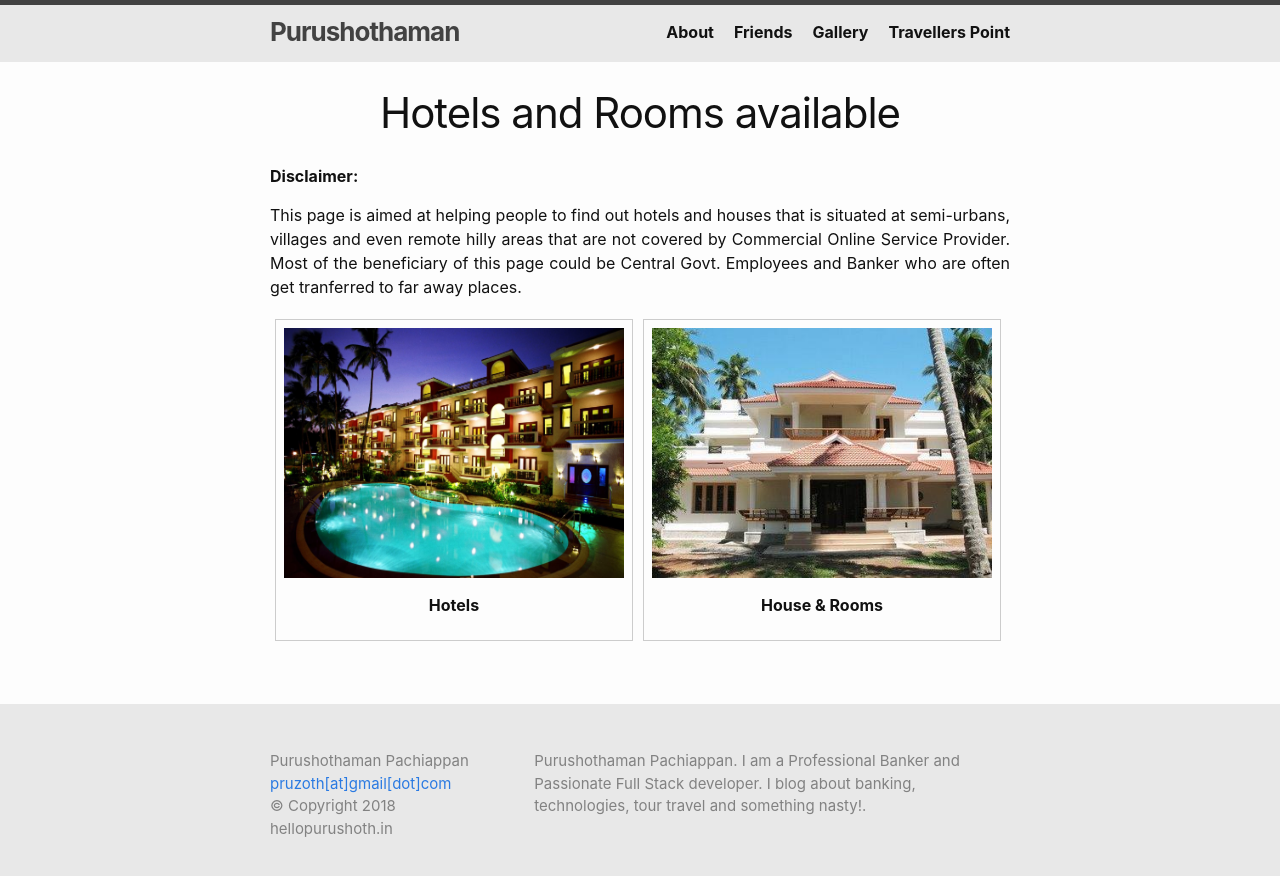
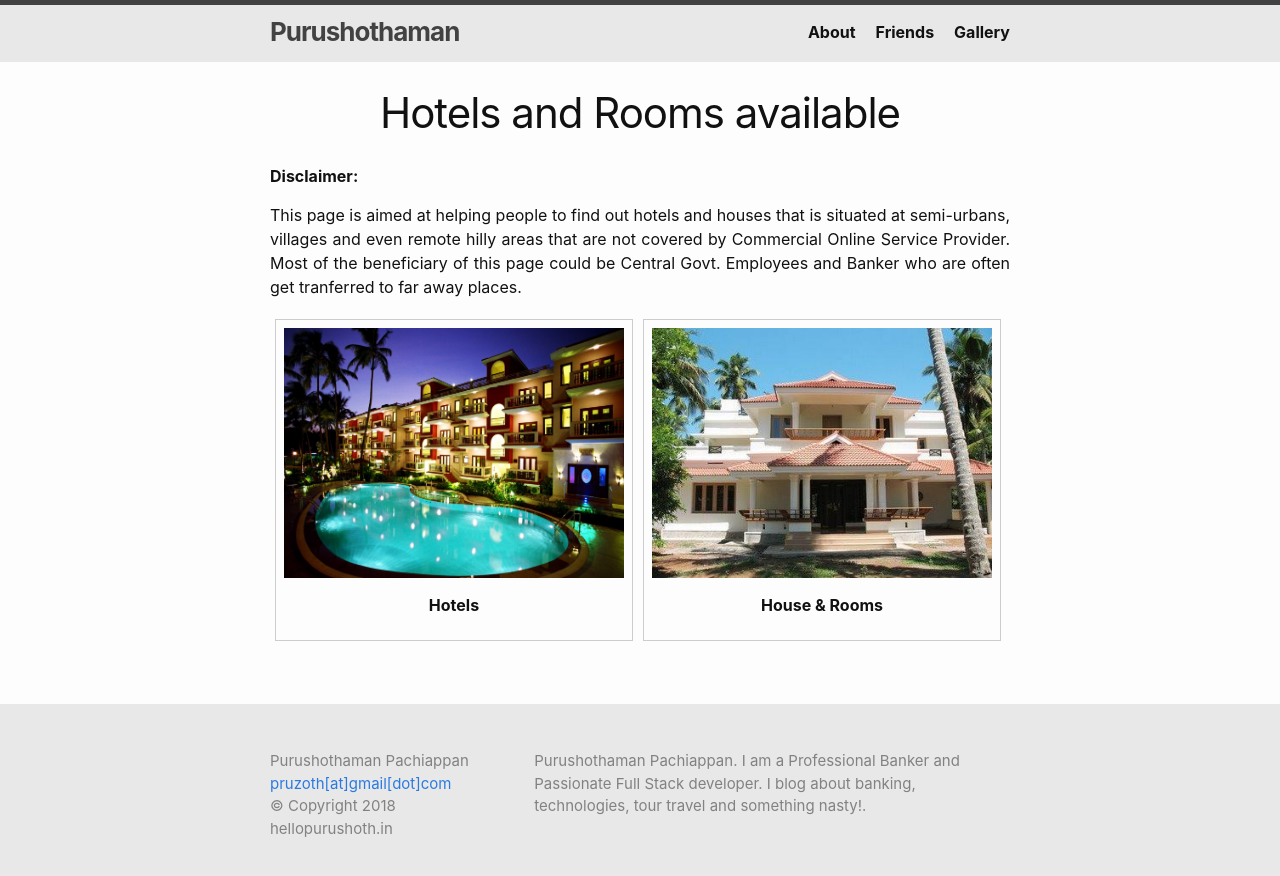
Before and after one commit to purushothblog/purushothblog.github.io, a Jekyll site: the page built from point.md, in a window 1280 px wide. Shown: the top 876 px of the page. Built offline with Jekyll 4.4.1, drawn with Linux system fonts in a browser that asks for light colours.

Commit message:
RM Travellers point

```diff
--- a/point.md
+++ b/point.md
@@ -1,6 +1,5 @@
 ---
 layout: page
-title: Travellers Point
 permalink: /traveller/
 description: Hotels and Rooms available
 ---
```
